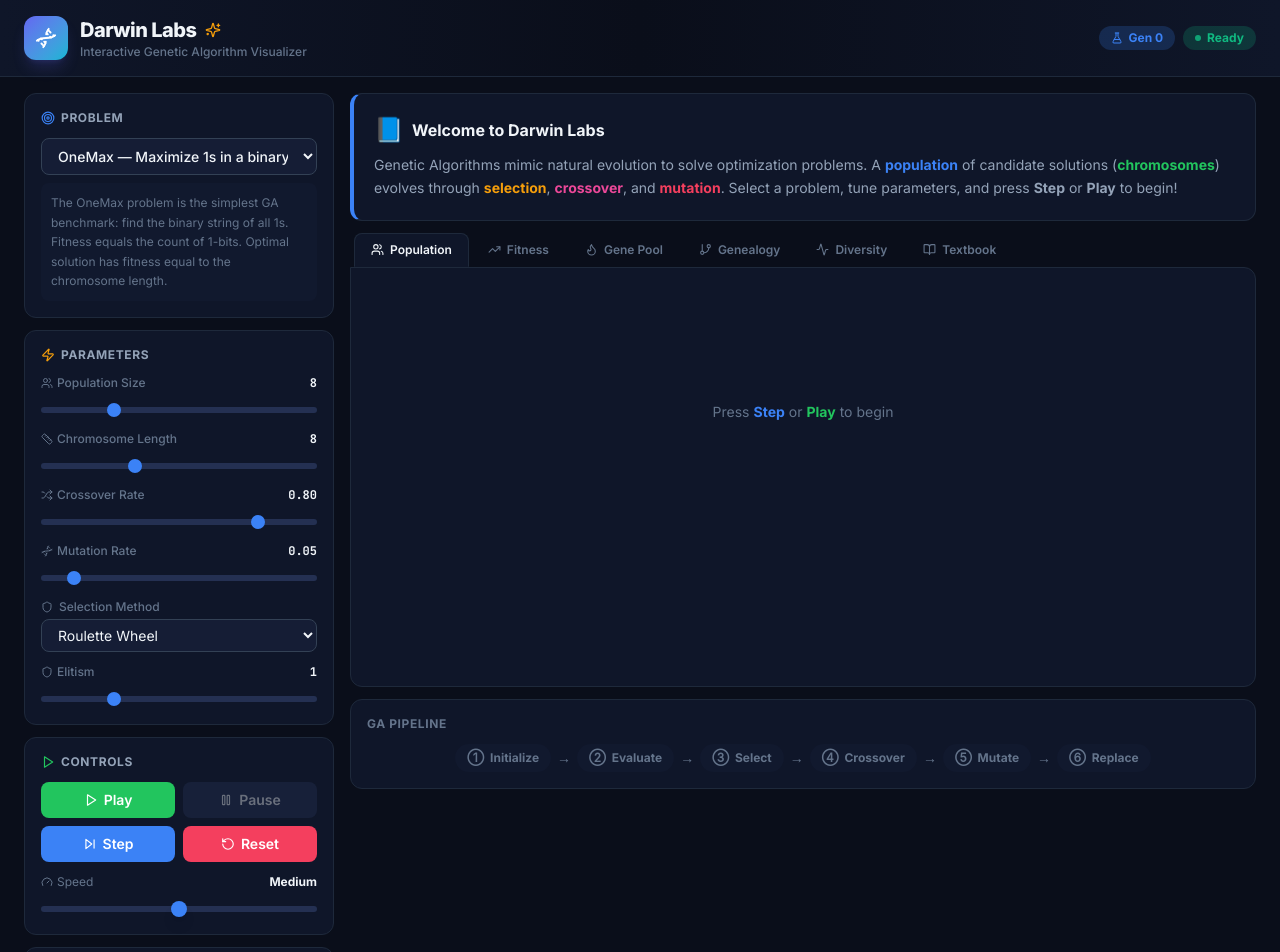
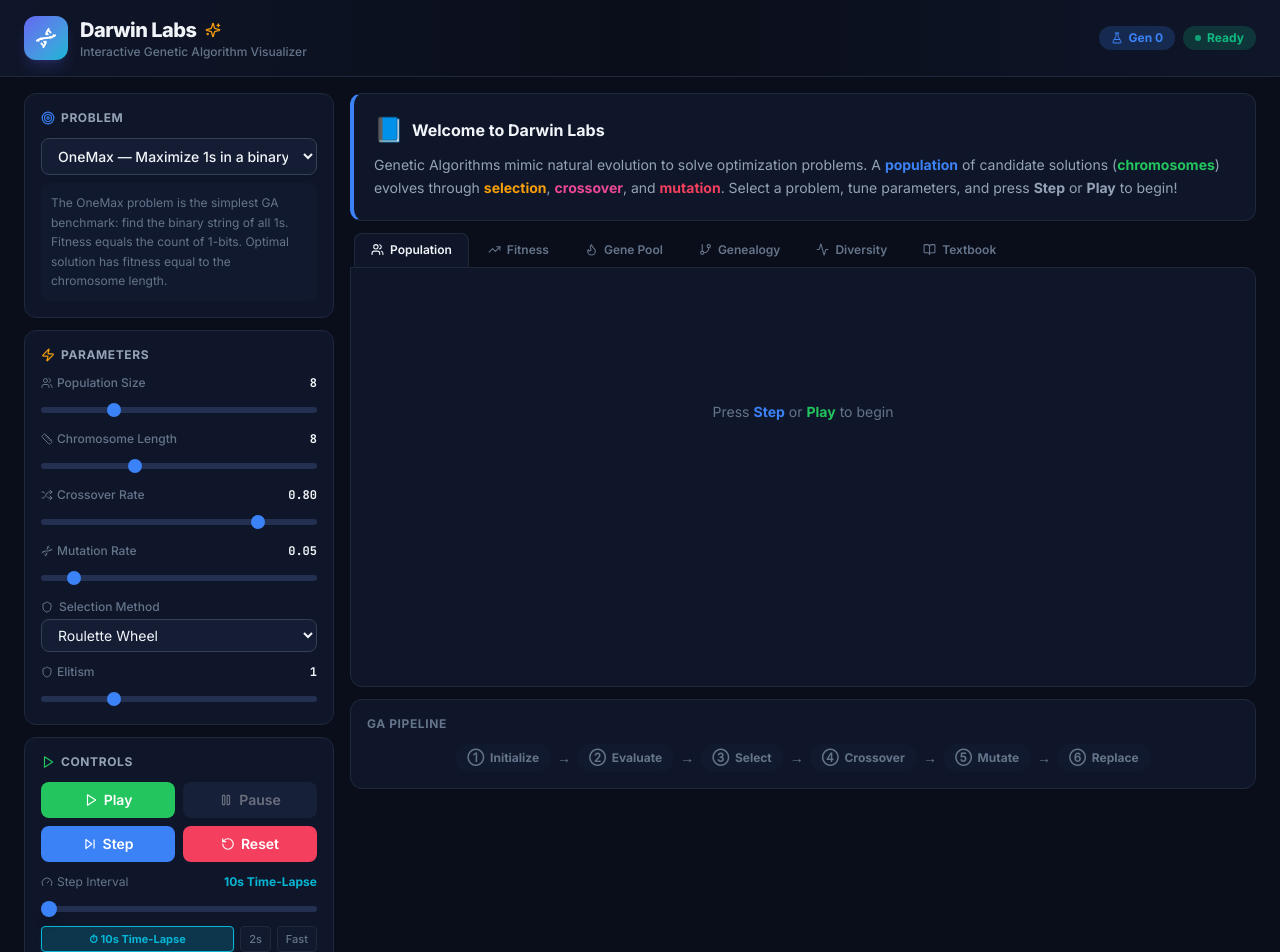
Before and after one commit to Chabil-Krishna/darwin-labs, a React (Vite) app: page / in a window 1280 px wide. Shown: the top 952 px of the page. Built offline with nearby package versions, Linux system fonts and the light colour scheme; the HTML template or start-up script is replaced by a standard one.

Commit message:
feat: add 10-second time-lapse for next step with countdown progress visualizer

```diff
--- a/src/App.jsx
+++ b/src/App.jsx
@@ -24,6 +24,7 @@ const TABS = [
 export default function App() {
   const {
     state, params, playing, speed, setSpeed,
+    timeRemaining, totalTime,
     step, play, pause, reset, updateParams,
   } = useGAEngine();
 
@@ -41,6 +42,8 @@ export default function App() {
           playing={playing}
           speed={speed}
           setSpeed={setSpeed}
+          timeRemaining={timeRemaining}
+          totalTime={totalTime}
           onPlay={play}
           onPause={pause}
           onStep={step}
--- a/src/components/ControlPanel.jsx
+++ b/src/components/ControlPanel.jsx
@@ -1,13 +1,20 @@
 import { PROBLEMS } from '../engine/ga';
 import {
   Play, Pause, SkipForward, RotateCcw,
-  Zap, Users, Ruler, Shuffle, Dna, Shield, Gauge, Target
+  Zap, Users, Ruler, Shuffle, Dna, Shield, Gauge, Target, Timer
 } from 'lucide-react';
 
-const SPEED_LABELS = { 1: 'Very Slow', 2: 'Slow', 3: 'Medium', 4: 'Fast', 5: 'Blazing' };
+const SPEED_LABELS = {
+  1: '10s Time-Lapse',
+  2: '5s Slow',
+  3: '2s Medium',
+  4: '0.7s Fast',
+  5: '0.15s Blazing',
+};
 
 export default function ControlPanel({
   params, updateParams, playing, speed, setSpeed,
+  timeRemaining, totalTime,
   onPlay, onPause, onStep, onReset, state,
 }) {
   const def = PROBLEMS[params.problem];
@@ -110,14 +117,73 @@ export default function ControlPanel({
         </div>
         <div className="mt-3">
           <div className="flex items-center justify-between text-xs mb-1">
-            <span className="text-text-muted flex items-center gap-1"><Gauge size={12} /> Speed</span>
-            <span className="font-bold text-text-primary">{SPEED_LABELS[speed]}</span>
+            <span className="text-text-muted flex items-center gap-1"><Gauge size={12} /> Step Interval</span>
+            <span className="font-bold text-dna-cyan">{SPEED_LABELS[speed]}</span>
           </div>
           <input type="range" min={1} max={5} value={speed} onChange={(e) => setSpeed(Number(e.target.value))}
             className="w-full accent-dna-blue h-1.5 rounded-full appearance-none bg-surface-500 cursor-pointer
             [&::-webkit-slider-thumb]:appearance-none [&::-webkit-slider-thumb]:w-4 [&::-webkit-slider-thumb]:h-4
             [&::-webkit-slider-thumb]:rounded-full [&::-webkit-slider-thumb]:bg-dna-blue [&::-webkit-slider-thumb]:shadow-lg" />
+
+          {/* Quick Preset Buttons */}
+          <div className="flex gap-1.5 mt-2">
+            <button
+              type="button"
+              onClick={() => setSpeed(1)}
+              className={`flex-1 py-1 px-2 rounded text-[11px] font-bold border transition-all ${
+                speed === 1
+                  ? 'bg-dna-cyan/20 border-dna-cyan text-dna-cyan shadow-sm shadow-dna-cyan/20'
+                  : 'bg-surface-700/50 border-border text-text-muted hover:text-text-primary'
+              }`}
+            >
+              ⏱ 10s Time-Lapse
+            </button>
+            <button
+              type="button"
+              onClick={() => setSpeed(3)}
+              className={`py-1 px-2 rounded text-[11px] font-medium border transition-all ${
+                speed === 3
+                  ? 'bg-dna-blue/20 border-dna-blue text-dna-blue'
+                  : 'bg-surface-700/50 border-border text-text-muted hover:text-text-primary'
+              }`}
+            >
+              2s
+            </button>
+            <button
+              type="button"
+              onClick={() => setSpeed(5)}
+              className={`py-1 px-2 rounded text-[11px] font-medium border transition-all ${
+                speed === 5
+                  ? 'bg-dna-amber/20 border-dna-amber text-dna-amber'
+                  : 'bg-surface-700/50 border-border text-text-muted hover:text-text-primary'
+              }`}
+            >
+              Fast
+            </button>
+          </div>
         </div>
+
+        {/* 10s Time-Lapse Countdown Visualizer */}
+        {playing && (
+          <div className="mt-3 p-2.5 rounded-lg bg-surface-700/60 border border-dna-cyan/30 animate-in">
+            <div className="flex items-center justify-between text-xs mb-1.5">
+              <span className="text-dna-cyan font-semibold flex items-center gap-1.5">
+                <Timer size={13} className="text-dna-cyan" /> Next step in
+              </span>
+              <span className="font-mono font-extrabold text-dna-cyan text-sm">
+                {(Math.max(0, timeRemaining || 0) / 1000).toFixed(1)}s
+              </span>
+            </div>
+            <div className="w-full h-1.5 bg-surface-600 rounded-full overflow-hidden">
+              <div
+                className="h-full bg-gradient-to-r from-dna-cyan via-dna-blue to-dna-indigo transition-all duration-100 ease-linear rounded-full"
+                style={{
+                  width: `${Math.min(100, Math.max(0, (((totalTime || 10000) - (timeRemaining || 0)) / (totalTime || 10000)) * 100))}%`,
+                }}
+              />
+            </div>
+          </div>
+        )}
       </Card>
 
       {/* Stats */}
--- a/src/hooks/useGAEngine.js
+++ b/src/hooks/useGAEngine.js
@@ -12,7 +12,13 @@ import {
 // Phase order: idle → evaluate → select → crossover → mutate → replace → evaluate …
 const PHASES = ['idle', 'evaluate', 'select', 'crossover', 'mutate', 'replace'];
 
-const SPEED_MAP = { 1: 2000, 2: 1200, 3: 700, 4: 350, 5: 100 };
+export const SPEED_MAP = {
+  1: 10000, // 10s Time-Lapse (as requested)
+  2: 5000,  // 5s Slow
+  3: 2000,  // 2s Medium
+  4: 700,   // 0.7s Fast
+  5: 150,   // 0.15s Blazing
+};
 
 const initialState = {
   population: [],
@@ -44,7 +50,8 @@ export default function useGAEngine() {
     target: 'HELLO',
   });
   const [playing, setPlaying] = useState(false);
-  const [speed, setSpeed] = useState(3);
+  const [speed, setSpeed] = useState(1); // 1 = 10,000ms (10s time-lapse default)
+  const [timeRemaining, setTimeRemaining] = useState(SPEED_MAP[1]);
   const timerRef = useRef(null);
 
   const getEffectiveChrLen = useCallback(() => {
@@ -313,20 +320,31 @@ export default function useGAEngine() {
     });
   }, [params, getEffectiveChrLen]);
 
-  // ---- Play / Pause ----
+  // Reset countdown when speed changes or paused
+  useEffect(() => {
+    if (!playing) {
+      setTimeRemaining(SPEED_MAP[speed]);
+    }
+  }, [speed, playing]);
+
+  // ---- Play / Pause with 100ms countdown tick ----
   useEffect(() => {
     if (playing) {
-      const ms = SPEED_MAP[speed];
+      const intervalMs = SPEED_MAP[speed];
+      const tickMs = 100;
+      let currentLeft = intervalMs;
+      setTimeRemaining(intervalMs);
+
       timerRef.current = setInterval(() => {
-        setState((prev) => {
-          if (prev.converged) {
-            setPlaying(false);
-            return prev;
-          }
-          return prev; // step is called from the interval below
-        });
-        step();
-      }, ms);
+        currentLeft -= tickMs;
+        if (currentLeft <= 0) {
+          currentLeft = intervalMs;
+          setTimeRemaining(intervalMs);
+          step();
+        } else {
+          setTimeRemaining(currentLeft);
+        }
+      }, tickMs);
     }
     return () => clearInterval(timerRef.current);
   }, [playing, speed, step]);
@@ -342,15 +360,17 @@ export default function useGAEngine() {
   const reset = useCallback(() => {
     setPlaying(false);
     setState(initialState);
-  }, []);
+    setTimeRemaining(SPEED_MAP[speed]);
+  }, [speed]);
 
   const updateParams = useCallback(
     (updates) => {
       setPlaying(false);
       setParams((prev) => ({ ...prev, ...updates }));
       setState(initialState);
+      setTimeRemaining(SPEED_MAP[speed]);
     },
-    []
+    [speed]
   );
 
   return {
@@ -359,6 +379,8 @@ export default function useGAEngine() {
     playing,
     speed,
     setSpeed,
+    timeRemaining,
+    totalTime: SPEED_MAP[speed],
     step,
     play,
     pause,
```
